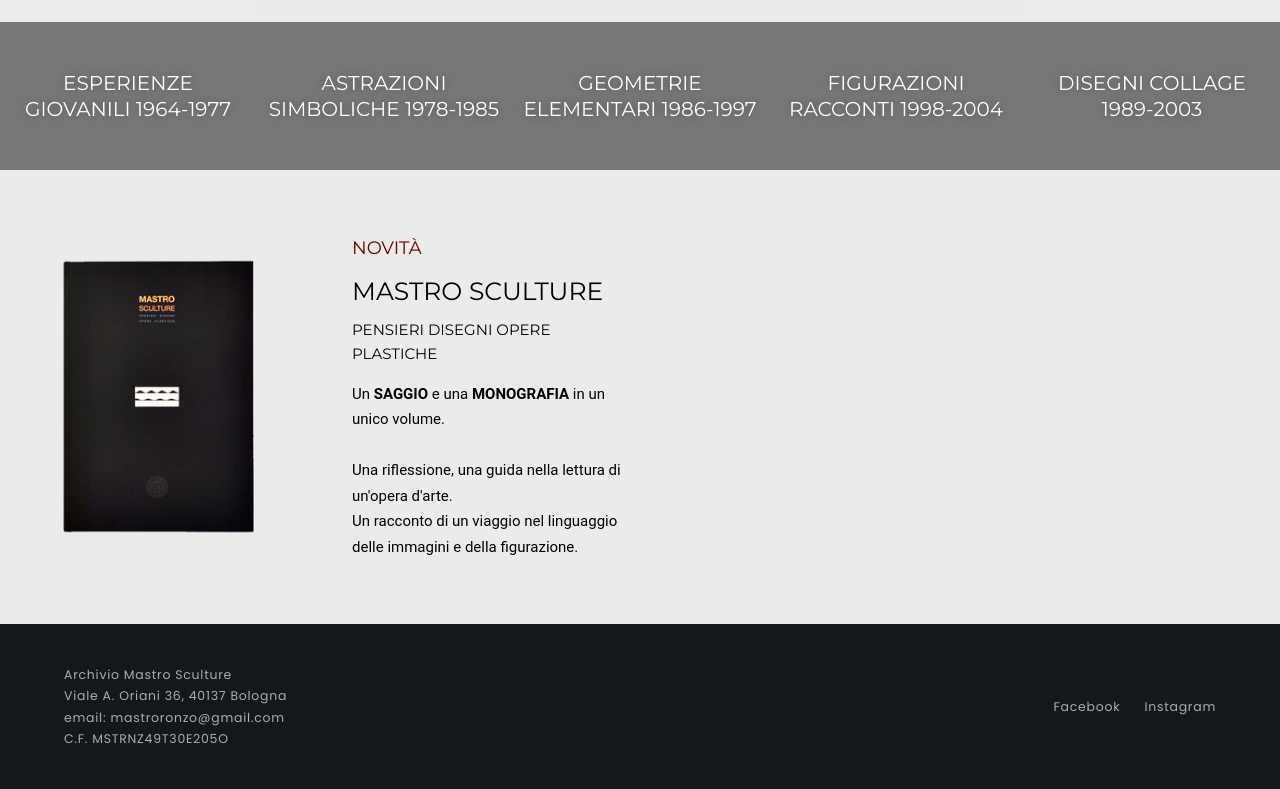
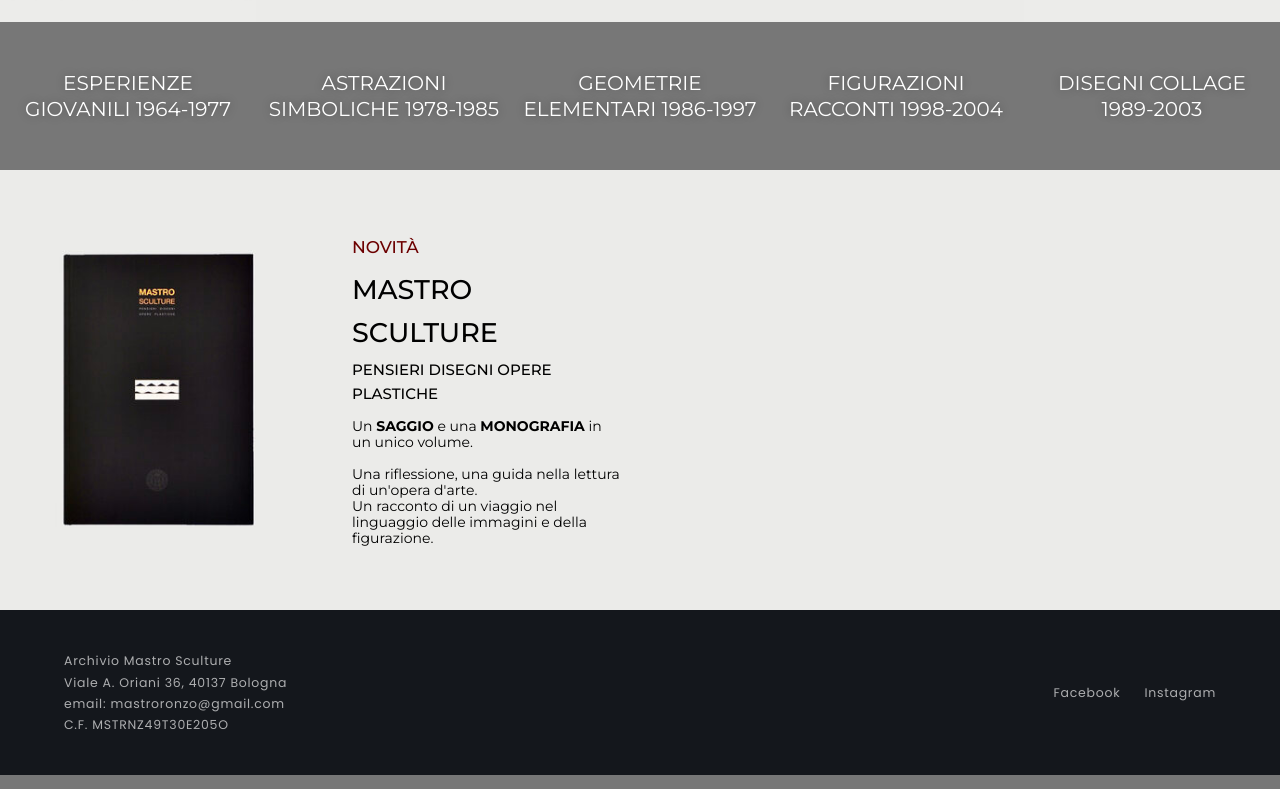
Before and after one commit to vitouchiha/archivio-mastro-sculture, a Next.js app: page / in a window 1280 px wide. Shown: the part 1679-2468 px from the top of the page. Built offline with nearby package versions, Linux system fonts and the light colour scheme.

Commit message:
fix: add missing hero+logo images to git; fix book section typography

```diff
--- a/src/app/globals.css
+++ b/src/app/globals.css
@@ -407,37 +407,38 @@ body {
 
 .book-text-col .novitta {
   font-family: 'Montserrat', sans-serif;
-  font-size: 18px;
-  font-weight: 400;
+  font-size: 17px;
+  font-weight: 500;
   color: #6C0001;
   display: block;
-  margin-bottom: 0.5rem;
+  margin-bottom: 0.4rem;
+  letter-spacing: 0;
 }
 
 .book-text-col .book-title {
   font-family: 'Montserrat', sans-serif;
-  font-size: 25px;
-  font-weight: 400;
+  font-size: 27px;
+  font-weight: 500;
   color: #000000;
   display: block;
-  margin-bottom: 0.4rem;
+  margin-bottom: 0.2rem;
 }
 
 .book-text-col .book-subtitle {
   font-family: 'Montserrat', sans-serif;
   font-size: 15px;
-  font-weight: 400;
+  font-weight: 500;
   color: #000000;
   display: block;
-  margin-bottom: 1rem;
+  margin-bottom: 0.8rem;
 }
 
 .book-text-col .book-desc {
-  font-family: 'Roboto', 'Helvetica Neue', Arial, sans-serif;
-  font-size: 15px;
+  font-family: 'Montserrat', sans-serif;
+  font-size: 14px;
   font-weight: 400;
   color: #000000;
-  line-height: 1.7;
+  line-height: 16px;
 }
 
 /* ======================================================
```
Also changed, not shown: public/images/Home10.png (added), public/images/logo.png (added).
